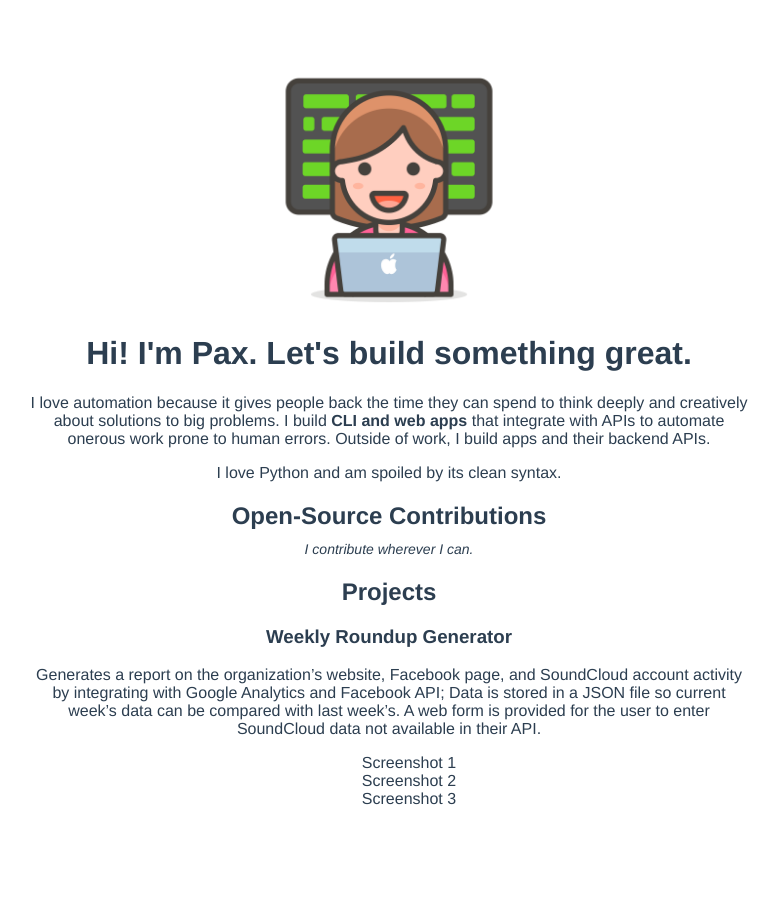
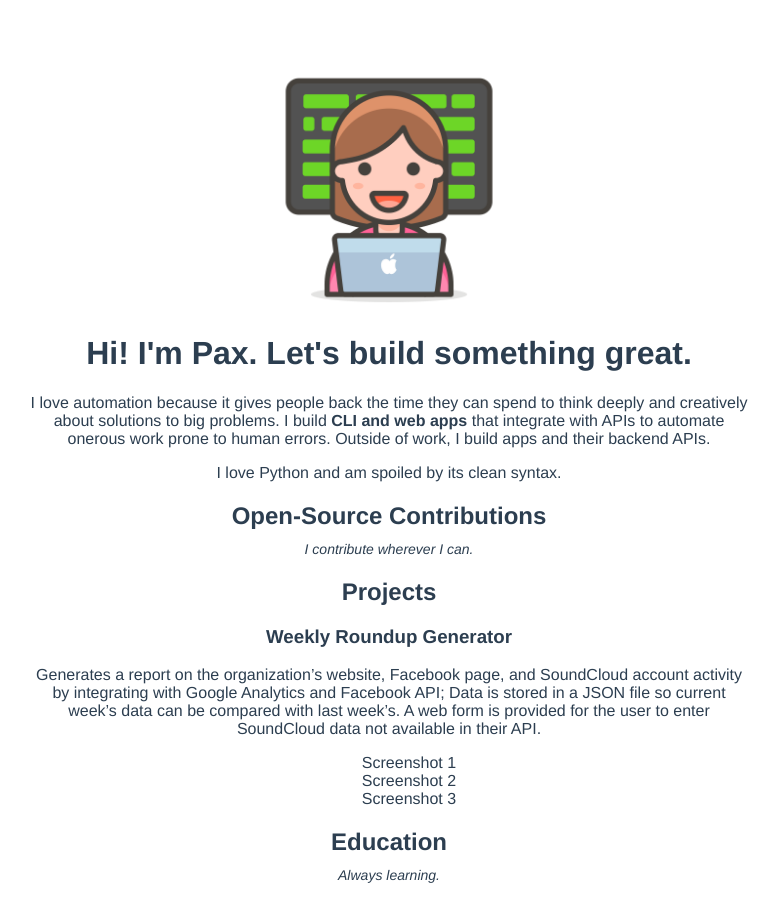
Before and after one commit to paxcodes/portfolio_v2, a Vue app: page / in a window 1280 px wide. Shown: the top 922 px of the page, without its empty margins (251-1030 px from the left). Before the commit the page ends 868 px from the top, so only its background shows below. Built offline with nearby package versions, Linux system fonts and the light colour scheme.

Commit message:
feat: add education section

```diff
--- a/src/App.vue
+++ b/src/App.vue
@@ -4,6 +4,7 @@
     <HelloWorld msg="Hi! I'm Pax. Let's build something great." />
     <OpenSourceWork />
     <ProjectsList />
+    <Education />
   </div>
 </template>
 
@@ -11,6 +12,7 @@
 import HelloWorld from "./components/HelloWorld.vue";
 import OpenSourceWork from "./components/OpenSourceWork.vue";
 import ProjectsList from "./components/ProjectsList.vue";
+import Education from "./components/Education.vue";
 
 export default {
   name: "App",
@@ -18,6 +20,7 @@
     HelloWorld,
     OpenSourceWork,
     ProjectsList,
+    Education,
   },
 };
 </script>
--- /dev/null
+++ b/src/components/Education.vue
@@ -0,0 +1,6 @@
+<template functional>
+  <div>
+    <h2 style="margin-bottom: 10px">Education</h2>
+    <em style="font-size: 14px">Always learning.</em>
+  </div>
+</template>
```
